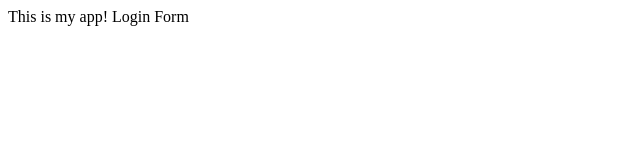
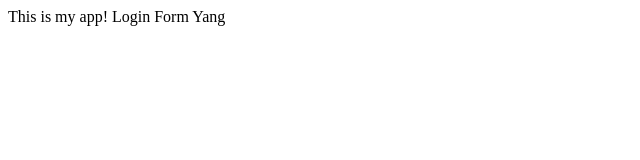
Before and after one commit to Yangbu/myappsample, a plain HTML site: page index.html in a window 1280 px wide. Shown: the full height of the page, 0-640 px from the left. Drawn offline with Linux system fonts and the light colour scheme.

Commit message:
Added Yang

```diff
--- a/index.html
+++ b/index.html
@@ -4,6 +4,6 @@
   </head>
   <body>
    This is my app!
-   Login Form
+   Login Form Yang
   </body>
 </html>
```
